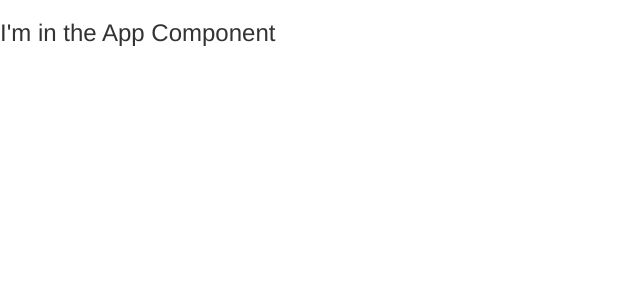
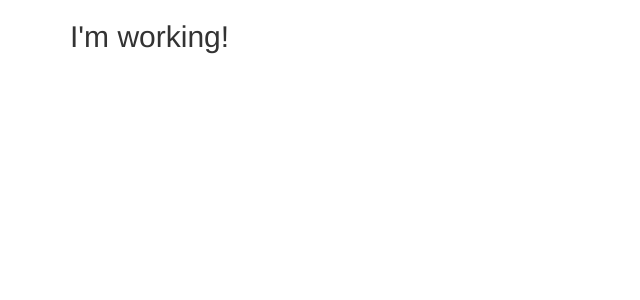
Before and after one commit to aaronmdenny/ng-complete-guide, an Angular app: page / in a window 1280 px wide. Shown: the top 300 px of the page, without its empty margins (0-640 px from the left). Built offline with nearby package versions, Linux system fonts and the light colour scheme.

Commit message:
verify bootstrap is working

```diff
--- a/src/app/app.component.html
+++ b/src/app/app.component.html
@@ -1 +1,7 @@
-<h3>I'm in the App Component</h3>
+<div class="container">
+    <div class="row">
+        <div class="col-md-12">
+            <h2>I'm working!</h2>
+        </div>
+    </div>
+</div>
--- a/src/app/app.component.ts
+++ b/src/app/app.component.ts
@@ -6,5 +6,4 @@
   styleUrls: ['./app.component.css']
 })
 export class AppComponent {
-  title = 'ng-complete-guide';
 }
```
